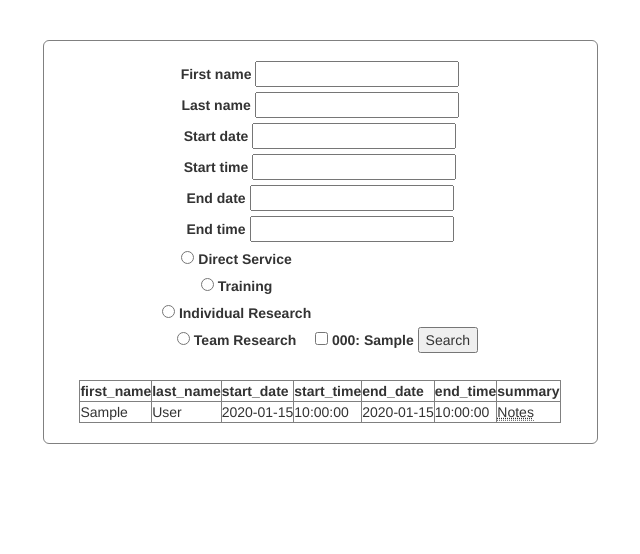
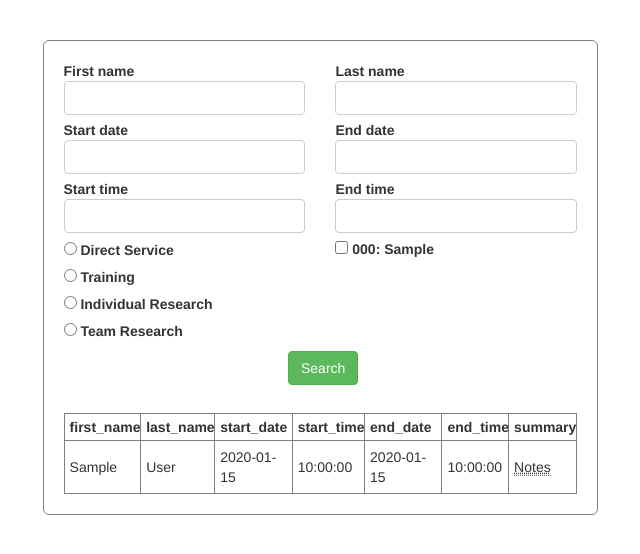
Before and after one commit to ServiceLearningB/ServiceLearningNew, a Django app: page /accounts/faculty_view/ in a window 1280 px wide. Shown: the part 60-614 px from the top of the page, without its empty margins (320-960 px from the left). Run offline with Django 3.2, Linux system fonts and the light colour scheme; a user stored in the database is signed in; tables that the repository leaves empty hold one stand-in row (values such as "Sample post"); parts of the project's set-up code (start-up, migrations or seed data) failed here and were passed over; some libraries are stand-ins or nearby versions.

Commit message:
Got rid of squigglies, more css!
new css for Faculty view

```diff
--- a/static/static/css/generalstyling.css
+++ b/static/static/css/generalstyling.css
@@ -90,14 +90,6 @@
 	background-color:white;
 }
 
-.EZ_logo {
-	/*height: 100%;
-	position: relative;
-	float: left;
-	margin-left: 10px;
-	margin-top: -8px;*/
-}
-
 .EZ_navbar_header {
 	position: relative;
 	float:left;
@@ -129,10 +121,11 @@
 	height:60px;
 }
 
-.EZ_textinput, .EZ_Hoursform input[type="text"], .EZ_Hoursform textarea {
+.EZ_textinput, .EZ_Hoursform input[type="text"], .EZ_Hoursform textarea, .EZ_SearchField input {
   transition: all ease 0.5s;
 }
-.EZ_textinput:focus, .EZ_Hoursform input[type="text"]:focus {
+.EZ_textinput:focus, .EZ_Hoursform input[type="text"]:focus, .EZ_facultyEndDates input:focus,
+.EZ_facultyStartDates input:focus, .EZ_facultyNameSearch input:focus {
 	box-shadow: 0px 0px 3px rgb(26,187,207) !important;
 	border-color:rgb(230, 230, 230);
 	outline:none;
@@ -143,7 +136,8 @@
 	outline:none;
 	transition: all ease 0.3s;
 }
-.EZ_textinput:hover, .EZ_Hoursform input[type="text"]:hover {
+.EZ_textinput:hover, .EZ_Hoursform input[type="text"]:hover, .EZ_facultyEndDates input:hover,
+.EZ_facultyStartDates input:hover, .EZ_facultyNameSearch input:hover {
 	box-shadow: 0px 0px 1px rgb(26,187,207);
 	transition: all ease 0.5s;
 }
@@ -152,11 +146,9 @@
 	transition: all ease 0.5s;
 }
 
-.EZ_Hoursform {
-}
-
-.EZ_Hoursform input[type="text"] {
-	display: block;
+.EZ_Hoursform input[type="text"], .EZ_facultyNameSearch input,
+.EZ_facultyStartDates input, .EZ_facultyEndDates input {
+  display: block;
   height: 34px;
   padding: 6px 12px;
   font-size: 14px;
@@ -166,7 +158,7 @@
   background-image: none;
   border: 1px solid #ccc;
   border-radius: 4px;
-	transition: all ease 0.3s;
+  transition: all ease 0.3s;
 }
 
 .EZ_Hoursform .errorlist {
@@ -268,10 +260,62 @@
 	float: right;
 	left:10%;
 }
-<<<<<<< HEAD
 
-.EZ_SearchField {
+.EZ_courseSelect {
 	clear:both;
 }
-=======
->>>>>>> 5ae950e319addd2ceae0891140cafa0ddc6210af
+
+.EZ_facultyStartDates, .EZ_facultyNameSearch #firstName-label, .EZ_serviceTypeSelect {
+	width:47%;
+	position: relative;
+	float:left;
+	text-align: left;
+}
+.EZ_facultyEndDates, .EZ_facultyNameSearch #lastName-label, .EZ_courseSelect {
+	width:47%;
+	position: relative;
+	float:right;
+	text-align: left;
+}
+.EZ_courseSelect {
+	margin-top:-114px;
+}
+
+.EZ_facultyEndDates input, .EZ_facultyStartDates input, .EZ_facultyNameSearch input,
+.EZ_facultyEndDates label, .EZ_facultyStartDates label {
+	width: 100%;
+}
+.EZ_facultySubmitBtn {
+	position: relative;
+	float: left;
+	margin-left:50%;
+	right:32px;
+}
+
+.EZ_facultySearchResults {
+	position: relative;
+	float: left;
+	width:100%;
+	padding-top:8px;
+	text-align:center;
+}
+
+.EZ_facultySearchResults table.dataframe {
+	width:100%;
+}
+
+.EZ_facultySearchResults table.dataframe td {
+	padding-top:6px;
+	padding-bottom:6px;
+}
+
+.EZ_facultySearchResults table.dataframe th {
+	padding-top:3px;
+	padding-bottom:3px;
+}
+
+.EZ_facultySearchResults table.dataframe td,
+.EZ_facultySearchResults table.dataframe th {
+	text-align:left;
+	padding-left:1%;
+}
--- a/static/templates/faculty_view.html
+++ b/static/templates/faculty_view.html
@@ -20,14 +20,14 @@ $(document).ready(function() {
 <center>
 <form method="POST" action='' class="container EZ_container EZ_SearchField">
 	{% csrf_token %}
-	<fieldset>
-		<label>
+	<fieldset class="EZ_facultyNameSearch">
+		<label id="firstName-label">
 			<span>
 				{{ form.first_name.label}}
 			</span>
 			{{ form.first_name }}{{ form.first_name.errors}}
 		</label>
-		<label>
+		<label id="lastName-label">
 			<span>
 				{{ form.last_name.label}}
 			</span>
@@ -37,14 +37,14 @@ $(document).ready(function() {
 
 
 
-	<fieldset>
-		<label>
+	<fieldset class="EZ_facultyStartDates">
+		<label class="EZ_startDate">
 			<span>
 				{{ form.start_date.label}}
 			</span>
 			{{ form.start_date }}{{ form.start_date.errors}}
 		</label>
-		<label>
+		<label class="EZ_startTime">
 			<span>
 				{{ form.start_time.label}}
 			</span>
@@ -53,14 +53,14 @@ $(document).ready(function() {
 	</fieldset>
 
 
-	<fieldset>
-		<label>
+	<fieldset class="EZ_facultyEndDates">
+		<label class="EZ_endDate">
 			<span>
 				{{ form.end_date.label}}
 			</span>
 			{{ form.end_date }}{{ form.end_date.errors}}
 		</label>
-		<label>
+		<label class="EZ_endTime">
 			<span>
 				{{ form.end_time.label}}
 			</span>
@@ -68,7 +68,7 @@ $(document).ready(function() {
 		</label>
 	</fieldset>
 
-	<label>
+	<label class="EZ_serviceTypeSelect">
 		<span>
 			{% for t in form.service_type %}
 			{{ t }}
@@ -77,7 +77,7 @@ $(document).ready(function() {
 		</span>
 	</label>
 
-	<label class="EZ_SearchField">
+	<label class="EZ_courseSelect">
 		{% for course in form.courses %}
 		{{course}}
 		<br>
@@ -85,10 +85,12 @@ $(document).ready(function() {
 	</label>
 
 
-	<input type="submit" value="Search", action=""/>
+	<center><input class="btn btn-success EZ_facultySubmitBtn" type="submit" value="Search", action=""/></center>
+<div class="EZ_facultySearchResults">
 <table class="table table-striped">
 {{ table|safe }}
 </table>
+</div>
 </form>
 </center>
 </div>
```
Also changed, not shown: 4 other files.
